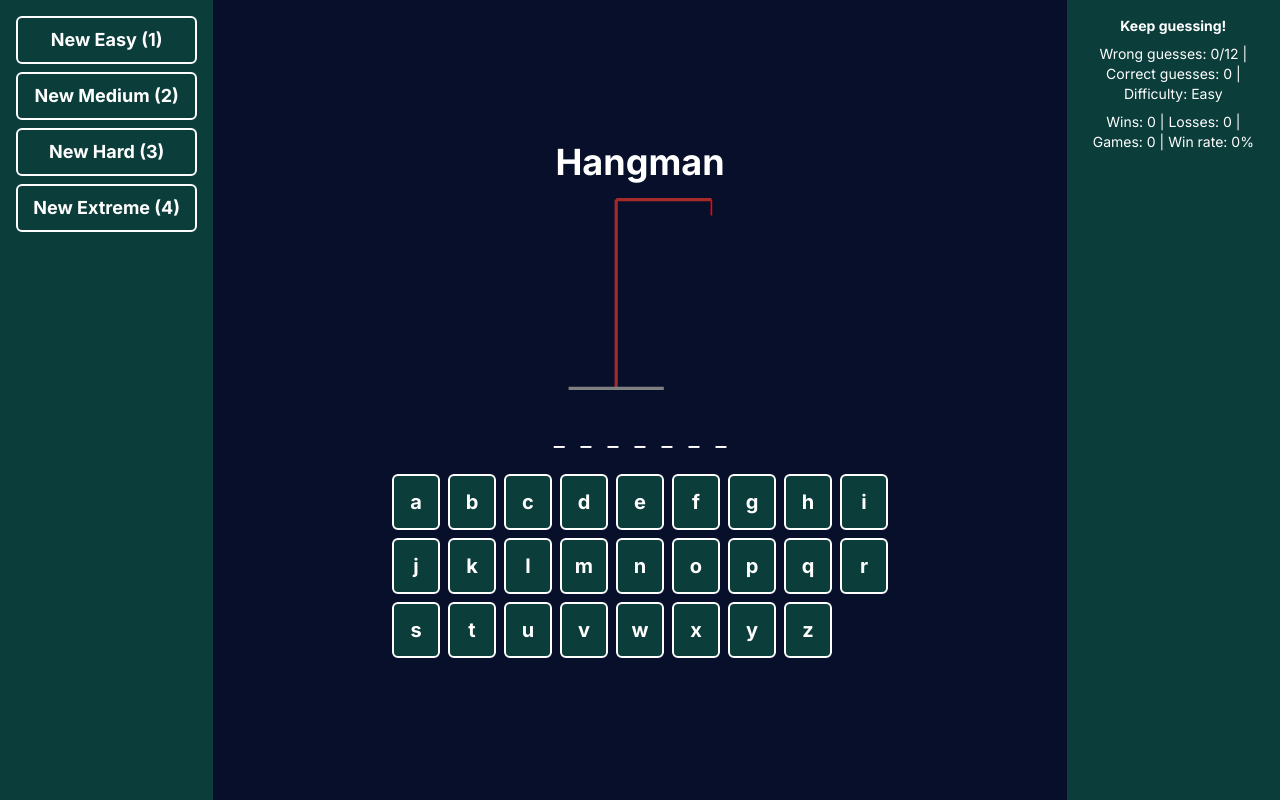
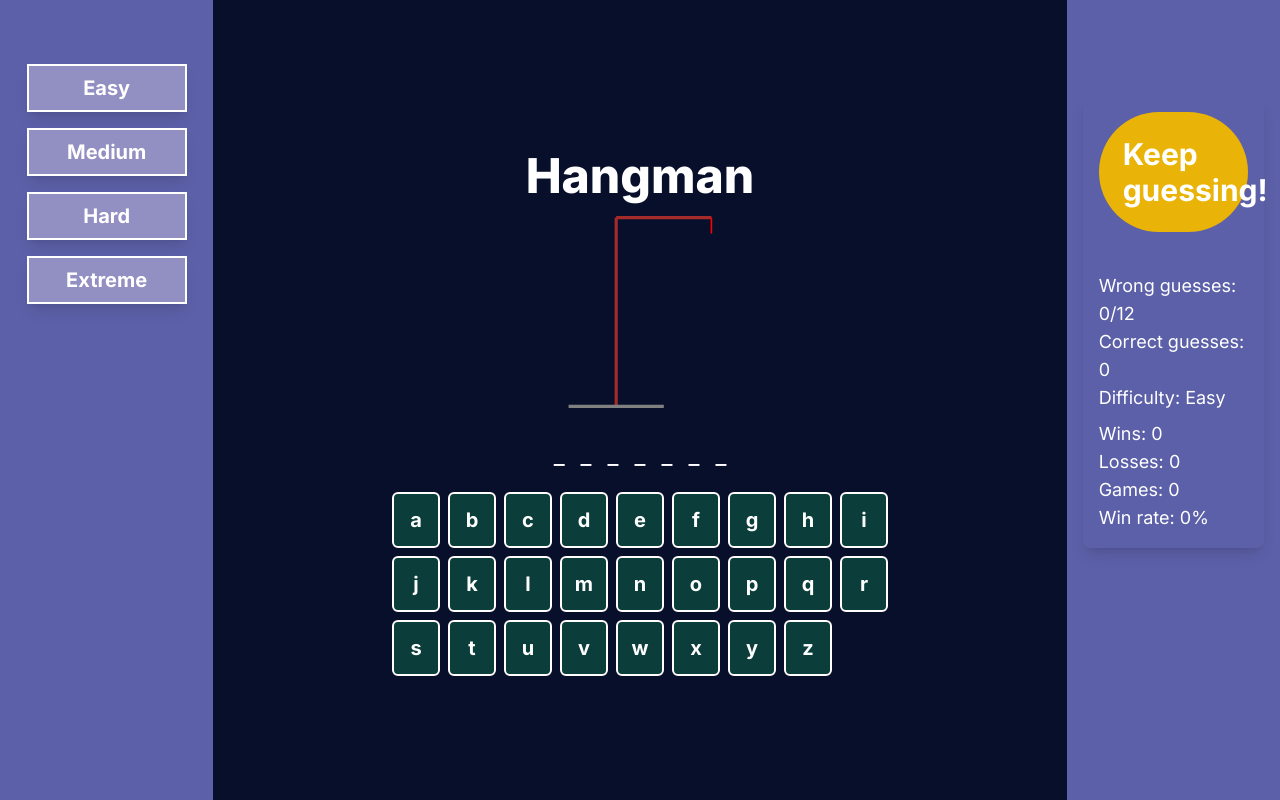
Before and after one commit to Riddhii10/Hangman-game, a Next.js app: page / in a window 1280 px wide. Built offline with nearby package versions, Linux system fonts and the light colour scheme.

Commit message:
looking better

```diff
--- a/app/components/newWord/index.tsx
+++ b/app/components/newWord/index.tsx
@@ -1,31 +1,65 @@
+// import { EDifficulty } from "@/app/data/difficulty";
+
+// export default function NewWord({ newWord }: { newWord: (difficulty: EDifficulty) => void }) {
+//   return (
+//     <div className="flex flex-col space-y-2">
+//       <button
+//         className="text-lg font-bold border-2 border-[#ffffff] rounded-md p-2 bg-[#0b3d3a] text-[#ffffff] hover:bg-[#eeeeee] hover:text-[#0b3d3a] transition-colors duration-300 ease-in-out"
+//         onClick={() => newWord(EDifficulty.EASY)}
+//       >
+//         New Easy (1)
+//       </button>
+//       <button
+//         className="text-lg font-bold border-2 border-[#ffffff] rounded-md p-2 bg-[#0b3d3a] text-[#ffffff] hover:bg-[#eeeeee] hover:text-[#0b3d3a] transition-colors duration-300 ease-in-out"
+//         onClick={() => newWord(EDifficulty.MEDIUM)}
+//       >
+//         New Medium (2)
+//       </button>
+//       <button
+//         className="text-lg font-bold border-2 border-[#ffffff] rounded-md p-2 bg-[#0b3d3a] text-[#ffffff] hover:bg-[#eeeeee] hover:text-[#0b3d3a] transition-colors duration-300 ease-in-out"
+//         onClick={() => newWord(EDifficulty.HARD)}
+//       >
+//         New Hard (3)
+//       </button>
+//       <button
+//         className="text-lg font-bold border-2 border-[#ffffff] rounded-md p-2 bg-[#0b3d3a] text-[#ffffff] hover:bg-[#eeeeee] hover:text-[#0b3d3a] transition-colors duration-300 ease-in-out"
+//         onClick={() => newWord(EDifficulty.EXTREME)}
+//       >
+//         New Extreme (4)
+//       </button>
+//     </div>
+//   );
+// }
+
+
 import { EDifficulty } from "@/app/data/difficulty";
 
 export default function NewWord({ newWord }: { newWord: (difficulty: EDifficulty) => void }) {
   return (
-    <div className="flex flex-col space-y-2">
+    <div className="flex flex-col items-center mt-10 ">
       <button
-        className="text-lg font-bold border-2 border-[#ffffff] rounded-md p-2 bg-[#0b3d3a] text-[#ffffff] hover:bg-[#eeeeee] hover:text-[#0b3d3a] transition-colors duration-300 ease-in-out"
+        className="w-40 h-12 text-xl mx-1 my-2 font-bold border-2 border-[#ffffff] p-2 bg-[#9290C3] text-[#ffffff] hover:bg-[#1e90ff] hover:text-[#ffffff] transition-colors duration-300 ease-in-out shadow-lg"
         onClick={() => newWord(EDifficulty.EASY)}
       >
-        New Easy (1)
+        Easy
       </button>
       <button
-        className="text-lg font-bold border-2 border-[#ffffff] rounded-md p-2 bg-[#0b3d3a] text-[#ffffff] hover:bg-[#eeeeee] hover:text-[#0b3d3a] transition-colors duration-300 ease-in-out"
+        className="w-40 h-12 text-xl mx-1 my-2 font-bold border-2 border-[#ffffff] p-2 bg-[#9290C3] text-[#ffffff] hover:bg-[#ff6347] hover:text-[#ffffff] transition-colors duration-300 ease-in-out shadow-lg"
         onClick={() => newWord(EDifficulty.MEDIUM)}
       >
-        New Medium (2)
+      Medium
       </button>
       <button
-        className="text-lg font-bold border-2 border-[#ffffff] rounded-md p-2 bg-[#0b3d3a] text-[#ffffff] hover:bg-[#eeeeee] hover:text-[#0b3d3a] transition-colors duration-300 ease-in-out"
+        className="w-40 h-12 text-xl mx-1 my-2 font-bold border-2 border-[#ffffff] p-2 bg-[#9290C3] text-[#ffffff] hover:bg-[#ff4500] hover:text-[#ffffff] transition-colors duration-300 ease-in-out shadow-lg"
         onClick={() => newWord(EDifficulty.HARD)}
       >
-        New Hard (3)
+      Hard
       </button>
       <button
-        className="text-lg font-bold border-2 border-[#ffffff] rounded-md p-2 bg-[#0b3d3a] text-[#ffffff] hover:bg-[#eeeeee] hover:text-[#0b3d3a] transition-colors duration-300 ease-in-out"
+        className="w-40 h-12 text-xl mx-1 my-2 font-bold border-2 border-[#ffffff] bg-[#9290C3] text-[#ffffff] hover:bg-[#ff0000] hover:text-[#ffffff] transition-colors duration-300 ease-in-out shadow-lg"
         onClick={() => newWord(EDifficulty.EXTREME)}
       >
-        New Extreme (4)
+      Extreme
       </button>
     </div>
   );
--- a/app/components/status/index.tsx
+++ b/app/components/status/index.tsx
@@ -36,6 +36,56 @@
 //     );
 //   }
 
+// components/status/index.tsx
+
+// export default function Status({
+//   wrong,
+//   correct,
+//   lostSize,
+//   gameOver,
+//   losses,
+//   wins,
+// }: {
+//   wrong: Set<string>,
+//   correct: Set<string>,
+//   lostSize: number,
+//   gameOver: boolean,
+//   losses: number,
+//   wins: number,
+// }) {
+//   const difficultyToString = (difficulty: number) => {
+//       switch (difficulty) {
+//           case 12: return "Easy";
+//           case 9: return "Medium";
+//           case 6: return "Hard";
+//           case 3: return "Extreme";
+//           default: return "Unknown";
+//       }
+//   }
+
+//   const status = gameOver ? (wrong.size >= lostSize ? "You lost!" : "You won!") : "Keep guessing!";
+
+//   return (
+//       <div className="mt-20 p-4 rounded-lg shadow-lg text-white">
+//           <div className=" bg-green-500 text-3xl font-bold mb-4 p-6 rounded-full">{status}</div>
+//           <div className="text-lg mt-10">
+//               <p>Wrong guesses: {wrong.size}/{lostSize}</p>
+//               <p>Correct guesses: {correct.size}</p>
+//               <p>Difficulty: {difficultyToString(lostSize)}</p>
+//           </div>
+//           <div className="text-lg mt-2">
+//               <p>Wins: {wins}</p>
+//               <p>Losses: {losses}</p>
+//               <p>Games: {wins + losses}</p>
+//               <p>Win rate: {wins + losses > 0 ? Math.floor(wins / (wins + losses) * 100) : 0}%</p>
+//           </div>
+//       </div>
+//   );
+// }
+
+
+// components/status/index.tsx
+
 export default function Status({
   wrong,
   correct,
@@ -43,7 +93,7 @@ export default function Status({
   gameOver,
   losses,
   wins,
-} : {
+}: {
   wrong: Set<string>,
   correct: Set<string>,
   lostSize: number,
@@ -53,22 +103,45 @@ export default function Status({
 }) {
   const difficultyToString = (difficulty: number) => {
     switch (difficulty) {
-      case 12: return "Easy";
-      case 9: return "Medium";
-      case 6: return "Hard";
-      case 3: return "Extreme";
-      default: return "Unknown";
+      case 12:
+        return "Easy";
+      case 9:
+        return "Medium";
+      case 6:
+        return "Hard";
+      case 3:
+        return "Extreme";
+      default:
+        return "Unknown";
+    }
+  };
+
+  let statusColor = "bg-yellow-500"; // Default color for "Keep guessing!"
+  let statusMessage = "Keep guessing!";
+
+  if (gameOver) {
+    if (wrong.size >= lostSize) {
+      statusColor = "bg-red-500"; // Color for "You lost!"
+      statusMessage = "You lost!";
+    } else {
+      statusColor = "bg-green-500"; // Color for "You won!"
+      statusMessage = "You won!";
     }
   }
-  const status = gameOver ? (wrong.size >= lostSize ? "You lost!" : "You won!") : "Keep guessing!";
+
   return (
-    <div className="flex flex-col space-y-2 text-sm">
-      <div className="font-bold text-center">{status}</div>
-      <div className="text-center">
-        {`Wrong guesses: ${wrong.size}/${lostSize} | Correct guesses: ${correct.size} | Difficulty: ${difficultyToString(lostSize)}`}
+    <div className={`mt-20 p-4 rounded-lg shadow-lg text-white `}>
+      <div className={`text-3xl font-bold mb-4 p-6 rounded-full ${statusColor}`}>{statusMessage}</div>
+      <div className="text-lg mt-10">
+        <p>Wrong guesses: {wrong.size}/{lostSize}</p>
+        <p>Correct guesses: {correct.size}</p>
+        <p>Difficulty: {difficultyToString(lostSize)}</p>
       </div>
-      <div className="text-center">
-        {`Wins: ${wins} | Losses: ${losses} | Games: ${wins + losses} | Win rate: ${wins + losses > 0 ? Math.floor(wins / (wins + losses) * 100) : 0}%`}
+      <div className="text-lg mt-2">
+        <p>Wins: {wins}</p>
+        <p>Losses: {losses}</p>
+        <p>Games: {wins + losses}</p>
+        <p>Win rate: {wins + losses > 0 ? Math.floor((wins / (wins + losses)) * 100) : 0}%</p>
       </div>
     </div>
   );
--- a/app/components/title/index.tsx
+++ b/app/components/title/index.tsx
@@ -1,5 +1,16 @@
-export default function Title() {
-    return (
-      <h1 className="mt-1 text-4xl font-bold">Hangman</h1>
-    );
-  }
+// export default function Title() {
+//     return (
+//       <h1 className="mt-1 text-4xl font-bold">Hangman</h1>
+//     );
+//   }
+
+
+import React from 'react';
+
+const Title = () => {
+  return (
+    <h1 className="mt-8 text-5xl font-extrabold text-white">Hangman</h1>
+  );
+};
+
+export default Title;
--- a/app/page.tsx
+++ b/app/page.tsx
@@ -187,7 +187,7 @@ export default function Home() {
 
   return ( hydrated ?
     <div className="flex h-screen bg-[#070F2B] text-[#ffffff]">
-      <div className="flex flex-col w-1/6 bg-[#0b3d3a] p-4">
+      <div className="flex flex-col w-1/6 bg-[#5c60a8] p-4">
         <NewWord newWord={newWord} />
       </div>
       <div className="flex flex-col items-center justify-center w-4/6">
@@ -198,7 +198,7 @@ export default function Home() {
         <Word word={word} correct={correct} gameOver={gameOver} />
         <Guesses wrong={wrong} correct={correct} select={selectLetter} gameOver={gameOver} />
       </div>
-      <div className="flex flex-col w-1/6 bg-[#0b3d3a] p-4">
+      <div className="flex flex-col w-1/6 bg-[#5c60a8] p-4">
         <Status wrong={wrong} correct={correct} lostSize={lostSize} gameOver={gameOver} losses={losses} wins={wins} />
       </div>
     </div> : <div>Loading...</div>
```
